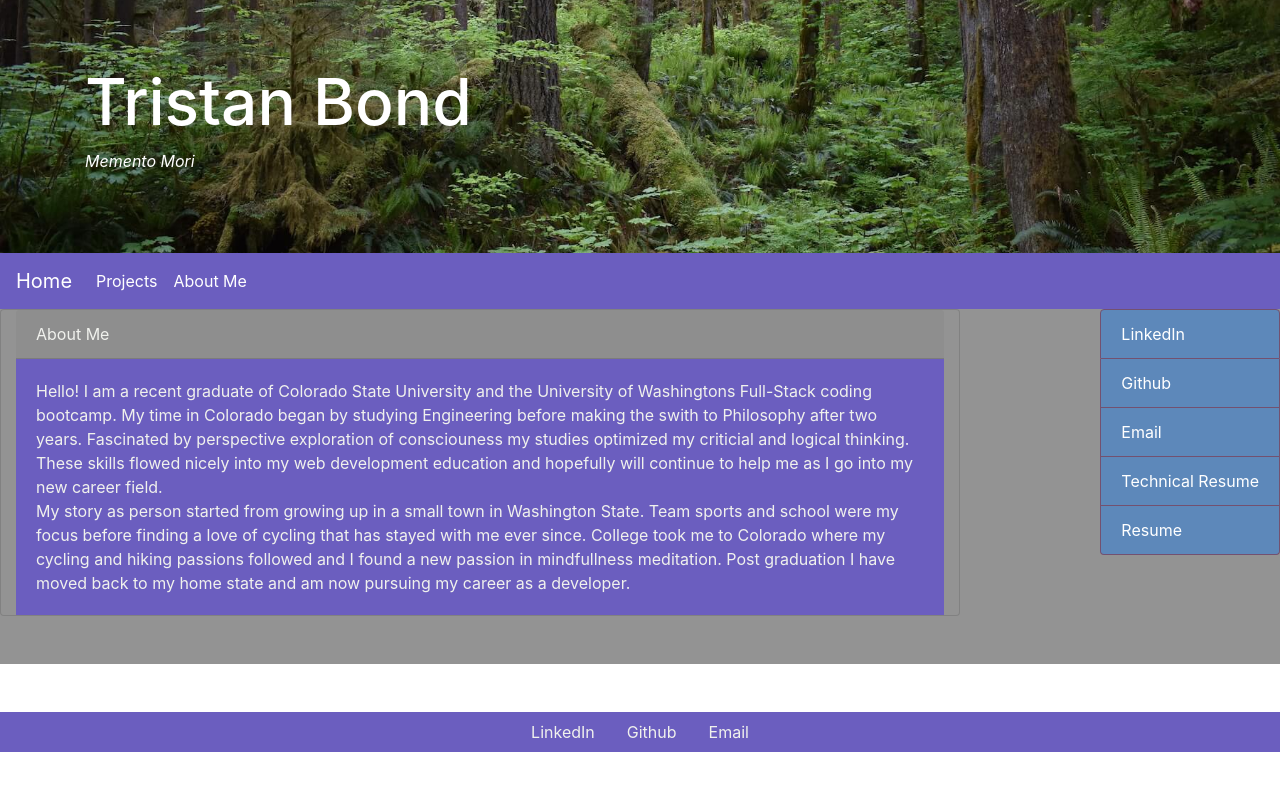
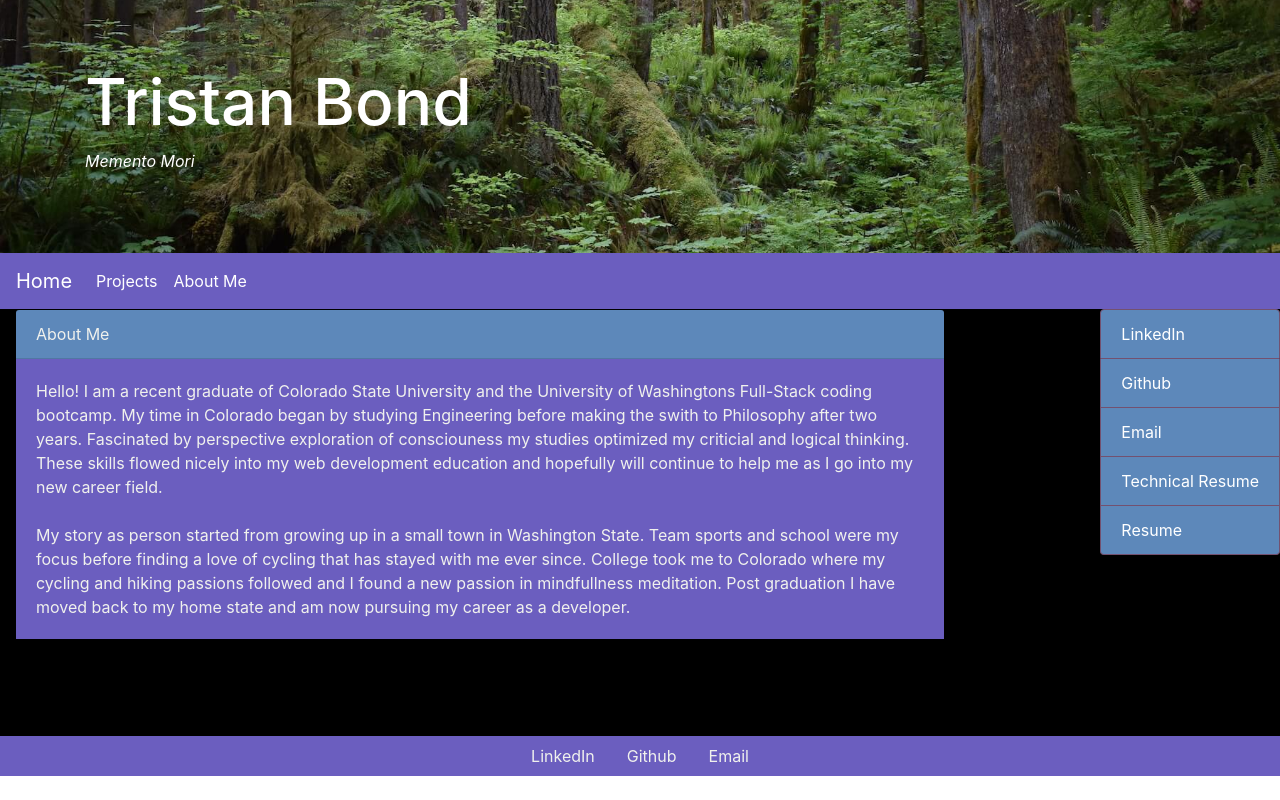
Before and after one commit to tbond4/portfolio, a React (Create React App) app: page /AboutMe in a window 1280 px wide. Built offline with nearby package versions, Linux system fonts and the light colour scheme.

Commit message:
overall style update

```diff
--- a/src/App.js
+++ b/src/App.js
@@ -10,7 +10,7 @@ import Projects from "./pages/Projects";
 function App() {
   return (
     <BrowserRouter>
-
+    <div style={{backgroundColor:"black", scrollbarColor:"#6b5ebf black"}}>
     <Header/>
     <Nav/>
     <Switch>
@@ -18,9 +18,8 @@ function App() {
     <Route exact path="/AboutMe" component={AboutMe}/>
     <Route exact path="/Projects" component={Projects}/>
     </Switch>
-
     <Footer/>
-
+    </div>
     </BrowserRouter>
   );
 }
--- a/src/components/Footer.js
+++ b/src/components/Footer.js
@@ -1,6 +1,6 @@
 function Footer(){
 return (
-<ul className="nav justify-content-center"style={{color:"#f0f1ed",backgroundColor:"#6b5ebf",bottom:"0",width:"100vw",marginTop:"1%"}}>
+<ul className="nav justify-content-center"style={{color:"#f0f1ed",backgroundColor:"#6b5ebf",margin:"0",width:"100vw"}}>
 <li className="nav-item">
   <a className="nav-link active" href="https://www.linkedin.com/in/tristanbond/"style={{color:"#f0f1ed"}}>LinkedIn</a>
 </li>
--- a/src/pages/AboutMe.js
+++ b/src/pages/AboutMe.js
@@ -2,10 +2,10 @@ import LinkList from "../components/LinkList";
 
 function AboutMe(){
 return (
-    <div className="d-flex mb-5 justify-content-between" style={{color:"#f0f1ed",backgroundColor:"#939393"}}>
+    <div className="d-flex mb-5 justify-content-between" style={{color:"#f0f1ed",backgroundColor:"black"}}>
 
-    <div className="card col-9 mb-5"style={{color:"#f0f1ed",backgroundColor:"#939393"}}>
-        <div className="card-header">
+    <div className="card col-9 mb-5"style={{color:"#f0f1ed",backgroundColor:"black"}}>
+        <div className="card-header" style={{backgroundColor:"#5d88ba"}}>
             About Me
         </div>
          <div className="card-body" style={{color:"#F0F1ED",backgroundColor:"#6b5ebf"}}>
@@ -13,6 +13,7 @@ return (
             began by studying Engineering before making the swith to Philosophy after two years. Fascinated by perspective exploration of consciouness my studies
             optimized my criticial and logical thinking. These skills flowed nicely into my web development education and hopefully will continue to help me
             as I go into my new career field.
+            <br/>
             <br/>
                 My story as person started from growing up in a small town in Washington State. Team sports and school were my focus before finding a love of cycling
             that has stayed with me ever since. College took me to Colorado where my cycling and hiking passions followed and I found a new passion in mindfullness meditation.
--- a/src/pages/Home.js
+++ b/src/pages/Home.js
@@ -3,7 +3,7 @@ import workoutBuddies from "../images/workout-buddies.png";
 import LinkList from "../components/LinkList";
 function Home(){
 return (
-<div className="d-flex justify-content-between flex-wrap-wrap">
+<div className="d-flex justify-content-between flex-wrap-wrap" style={{backgroundColor:"black"}}>
 
     <ProjectCard
         title="Workout-Buddies"
--- a/src/pages/Projects.js
+++ b/src/pages/Projects.js
@@ -7,7 +7,7 @@ import gbs from "../images/gbs.png"
 
 function Projects() {
 return(
-    <div className="d-flex flex-wrap justify-content-around">
+    <div className="d-flex flex-wrap justify-content-around" style={{backgroundColor:"black"}} >
     <ProjectCard
     title="Workout-Buddies"
     desc="Allows authenticated users to create, edit and delete their own workouts as well as view and save workouts created by other users."
```
